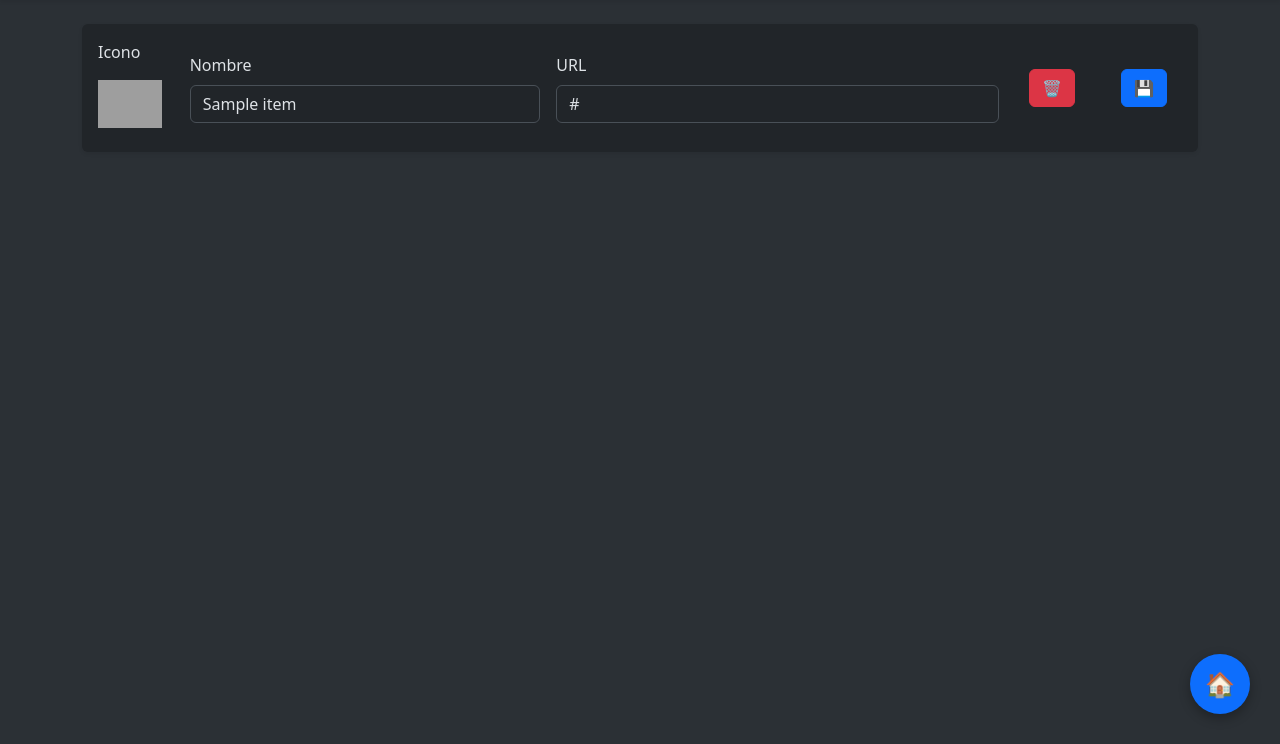
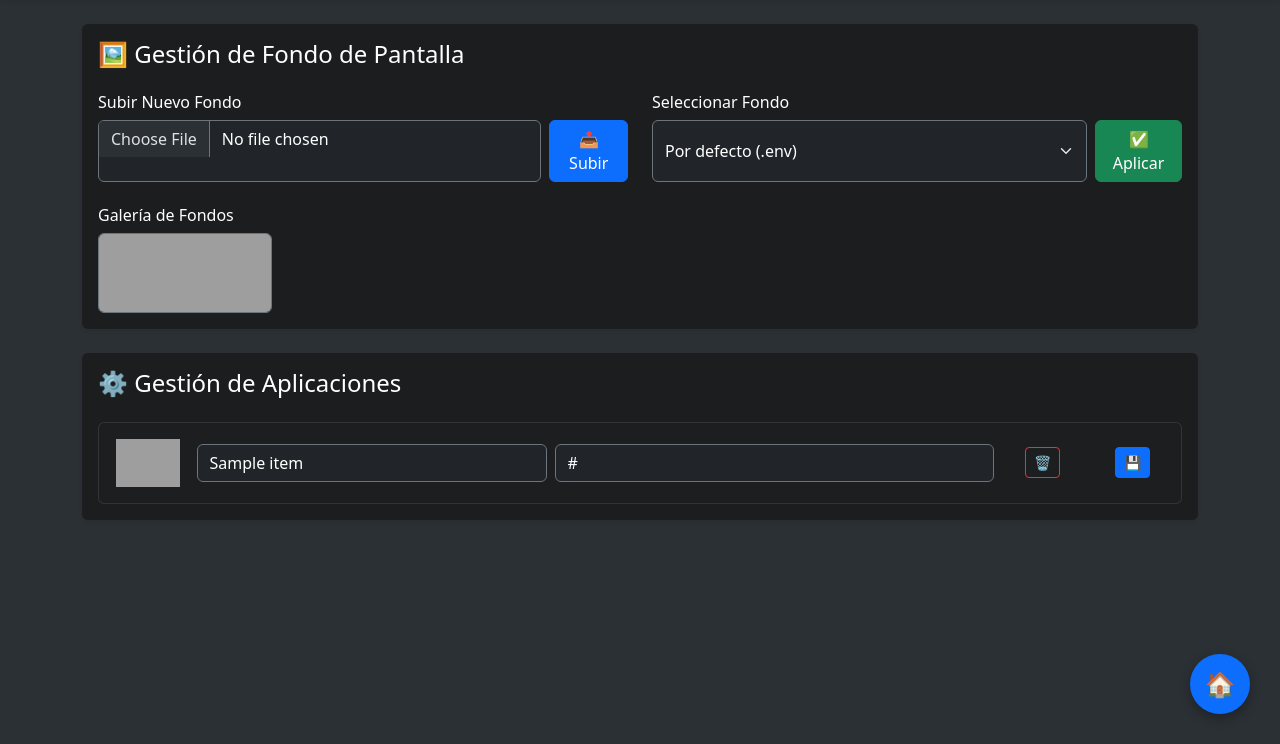
Before and after one commit to juanmaioli/SimpleDashboard, a Node project: template views/edit.ejs in a window 1280 px wide. Shown: the part 56-800 px from the top of the page. Run offline with Node 20 templates, Linux system fonts and the light colour scheme; the template is opened without the code that fills it: most values are stand-ins (such as "Sample title", 1, 10 or a date in 2020); some libraries are stand-ins or nearby versions; grey boxes are pictures that could not be loaded.

Commit message:
🚀 feat: versión 1.2.0 - gestión de fondos de pantalla, mejoras en UI de ajustes y corrección de pings HTTPS

```diff
--- a/index.js
+++ b/index.js
@@ -34,6 +34,23 @@ const storage = multer.diskStorage({
 });
 const upload = multer({ storage });
 
+// Configuración de multer para fondos de pantalla
+const bgStorage = multer.diskStorage({
+    destination: (req, file, cb) => {
+        const dir = path.resolve(__dirname, 'public/backgrounds');
+        if (!fs.existsSync(dir)) {
+            fs.mkdirSync(dir, { recursive: true });
+        }
+        cb(null, dir);
+    },
+    filename: (req, file, cb) => {
+        const ext = path.extname(file.originalname);
+        const hash = crypto.createHash('sha256').update(file.originalname).digest('hex');
+        cb(null, `bg_${hash}${ext}`);
+    }
+});
+const uploadBg = multer({ storage: bgStorage });
+
 // Conexión a la base de datos de Heimdall
 const db = new Database(path.resolve(__dirname, process.env.DB_PATH || ''));
 
@@ -49,7 +66,9 @@ app.use('/backgrounds', express.static(path.resolve(__dirname, process.env.BACKG
 app.get('/', (req, res) => {
     try {
         const items = db.prepare('SELECT * FROM items ORDER BY title ASC').all();
-        const backgroundUrl = process.env.BACKGROUND_URL;
+        // Obtener fondo de la base de datos si existe, sino usar el del .env
+        const bgSetting = db.prepare("SELECT value FROM settings WHERE key = 'background_image'").get();
+        const backgroundUrl = bgSetting && bgSetting.value ? `/backgrounds/${bgSetting.value}` : process.env.BACKGROUND_URL;
         res.render('index', { items, backgroundUrl });
     } catch (err) {
         console.error(err);
@@ -60,9 +79,32 @@ app.get('/', (req, res) => {
 // Ruta de Edición: Listar ítems para editar
 app.get('/edit', (req, res) => {
     const items = db.prepare('SELECT * FROM items ORDER BY title').all();
-    const backgroundUrl = process.env.BACKGROUND_URL;
-    res.render('edit', { items, backgroundUrl });
-    // res.render('edit', { items });
+    const bgSetting = db.prepare("SELECT value FROM settings WHERE key = 'background_image'").get();
+    const backgroundUrl = bgSetting && bgSetting.value ? `/backgrounds/${bgSetting.value}` : process.env.BACKGROUND_URL;
+
+    // Listar fondos disponibles
+    const bgDir = path.resolve(__dirname, 'public/backgrounds');
+    let availableBackgrounds = [];
+    if (fs.existsSync(bgDir)) {
+        availableBackgrounds = fs.readdirSync(bgDir).filter(f => f.startsWith('bg_'));
+    }
+
+    res.render('edit', { items, backgroundUrl, availableBackgrounds });
+});
+
+// Cambiar fondo de pantalla
+app.post('/set-background', (req, res) => {
+    const { background } = req.body;
+    db.prepare("UPDATE settings SET value = ? WHERE key = 'background_image'").run(background);
+    res.redirect('/edit');
+});
+
+// Subir nuevo fondo de pantalla
+app.post('/upload-background', uploadBg.single('bgFile'), (req, res) => {
+    if (req.file) {
+        db.prepare("UPDATE settings SET value = ? WHERE key = 'background_image'").run(req.file.filename);
+    }
+    res.redirect('/edit');
 });
 
 // Procesar edición (Ejemplo simple)
--- a/package.json
+++ b/package.json
@@ -1,6 +1,6 @@
 {
   "name": "simpledashboard",
-  "version": "1.1.0",
+  "version": "1.2.0",
   "description": "Tablero de control minimalista con monitoreo de estado",
   "main": "index.js",
   "scripts": {
--- a/views/edit.ejs
+++ b/views/edit.ejs
@@ -84,35 +84,90 @@
   </nav>
 
   <div class="container">
+    <div class="row g-4 mb-5">
+      <!-- Sección de Fondo de Pantalla -->
+      <div class="col-12">
+        <div class="card glass-card shadow-sm border-0 text-white">
+          <div class="card-body">
+            <h4 class="card-title mb-4">🖼️ Gestión de Fondo de Pantalla</h4>
+            <div class="row g-4">
+              <!-- Subir Nuevo Fondo -->
+              <div class="col-md-6">
+                <h6>Subir Nuevo Fondo</h6>
+                <form action="/upload-background" method="POST" enctype="multipart/form-data" class="d-flex gap-2">
+                  <input type="file" name="bgFile" class="form-control bg-dark text-white border-secondary" accept="image/*" required>
+                  <button type="submit" class="btn btn-primary">📤 Subir</button>
+                </form>
+              </div>
+
+              <!-- Seleccionar Fondo Existente -->
+              <div class="col-md-6">
+                <h6>Seleccionar Fondo</h6>
+                <form action="/set-background" method="POST" class="d-flex gap-2">
+                  <select name="background" class="form-select bg-dark text-white border-secondary">
+                    <option value="">Por defecto (.env)</option>
+                    <% availableBackgrounds.forEach(bg => { %>
+                      <option value="<%= bg %>" <%= backgroundUrl.includes(bg) ? 'selected' : '' %>><%= bg.replace('bg_', '') %></option>
+                    <% }); %>
+                  </select>
+                  <button type="submit" class="btn btn-success">✅ Aplicar</button>
+                </form>
+              </div>
+            </div>
+
+            <!-- Vista Previa de Fondos -->
+            <% if (availableBackgrounds.length > 0) { %>
+              <div class="mt-4">
+                <h6>Galería de Fondos</h6>
+                <div class="row row-cols-2 row-cols-md-4 row-cols-lg-6 g-2">
+                  <% availableBackgrounds.forEach(bg => { %>
+                    <div class="col">
+                      <div class="position-relative">
+                        <img src="/backgrounds/<%= bg %>" class="img-thumbnail bg-dark border-secondary p-0" style="height: 80px; width: 100%; object-fit: cover; cursor: pointer;" onclick="document.getElementsByName('background')[0].value='<%= bg %>'">
+                      </div>
+                    </div>
+                  <% }); %>
+                </div>
+              </div>
+            <% } %>
+          </div>
+        </div>
+      </div>
+
+      <div class="col-12">
+        <div class="card glass-card shadow-sm border-0 text-white">
+          <div class="card-body">
+            <h4 class="card-title mb-4">⚙️ Gestión de Aplicaciones</h4>
             <div class="row row-cols-1 g-3">
               <% items.forEach(item=> { %>
                 <div class="col">
-          <div class="card shadow-sm border-0">
-            <div class="card-body">
-              <form action="/edit/<%= item.id %>" method="POST" class="row g-3 align-items-center">
-                  <div class="col-md-1">
-                  <label class="form-label">Icono</label>
-                  <img src="/<%= item.icon %>" width="100" height="100" alt="<%= item.title %>" class="icon-img">
+                  <div class="card bg-dark bg-opacity-25 border-secondary border-opacity-25 shadow-none">
+                    <div class="card-body p-2">
+                      <form action="/edit/<%= item.id %>" method="POST" class="row g-2 align-items-center">
+                        <div class="col-md-1 text-center">
+                          <img src="/<%= item.icon %>" width="60" height="60" alt="<%= item.title %>" class="icon-img rounded">
                         </div>
                         <div class="col-md-4">
-                  <label class="form-label">Nombre</label>
-                  <input type="text" name="title" class="form-control" value="<%= item.title %>" required>
+                          <input type="text" name="title" class="form-control bg-dark text-white border-secondary" value="<%= item.title %>" required>
                         </div>
                         <div class="col-md-5">
-                  <label class="form-label">URL</label>
-                  <input type="url" name="url" class="form-control" value="<%= item.url %>" required>
+                          <input type="url" name="url" class="form-control bg-dark text-white border-secondary" value="<%= item.url %>" required>
                         </div>
                         <div class="col-md-1 text-center">
-                  <button type="submit" formaction="/delete/<%= item.id %>" class="btn btn-danger" onclick="return confirm('¿Estás seguro de que deseas eliminar esta aplicación?')">🗑️</button>
+                          <button type="submit" formaction="/delete/<%= item.id %>" class="btn btn-outline-danger btn-sm" onclick="return confirm('¿Estás seguro de que deseas eliminar esta aplicación?')">🗑️</button>
                         </div>
                         <div class="col-md-1 text-center">
-                  <button type="submit" class="btn btn-primary">💾</button>
+                          <button type="submit" class="btn btn-primary btn-sm">💾</button>
                         </div>
                       </form>
                     </div>
                   </div>
                 </div>
               <% }); %>
+            </div>
+          </div>
+        </div>
+      </div>
     </div>
   </div>
 
```
Also changed, not shown: GEMINI.md (+4 -6 lines), README.md, public/backgrounds/bg_fcd0e4991c094e7f33c7139a9770a1e38839818007daab341be0afdbb4f12102.png (added), public/db/app.sqlite, public/icons/3166b4fc8573817d5184f022641685721bbadb29e98abb23da7a1ad92cd17f60.png (added). Lines whose indentation alone changed are shown as unchanged.
